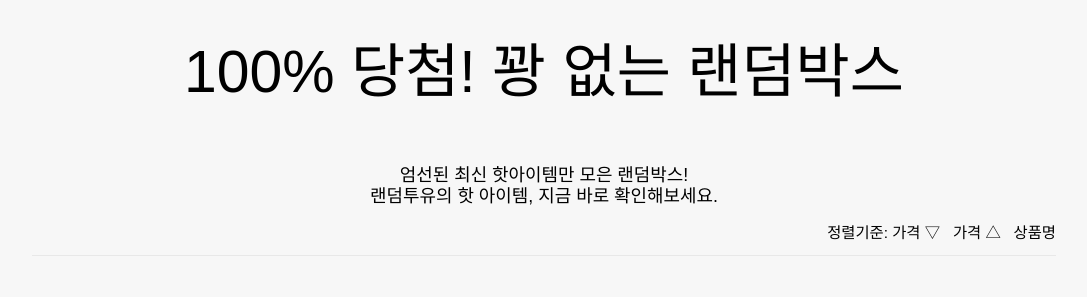
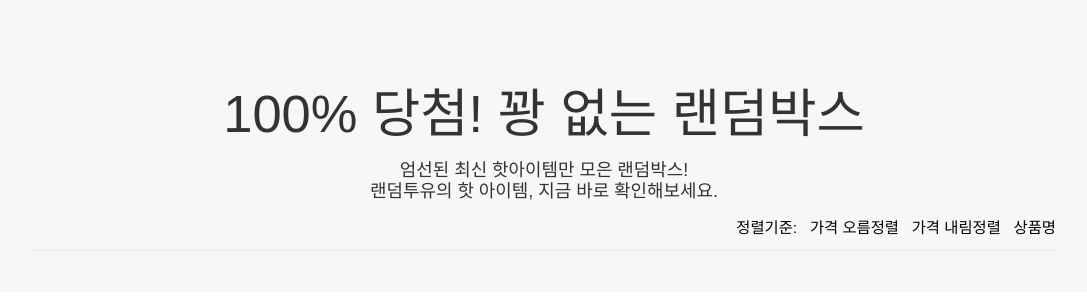
Before and after one commit to Ian8829/rt, a React (Create React App) app in the folder product/: page / in a window 1280 px wide. Shown: the top 300 px of the page, without its empty margins (96-1183 px from the left). Built offline with nearby package versions, Linux system fonts and the light colour scheme; no server answers.

Commit message:
revise styling

```diff
--- a/product/src/App.css
+++ b/product/src/App.css
@@ -20,9 +20,12 @@
     cursor: pointer; }
   #product-list a:hover {
     color: #8b0000; }
+  #product-list .header {
+    color: #333; }
   #product-list .headerTitle {
-    font-size: 4vw;
-    padding-top: 3vw; }
+    font-size: 3.5vw;
+    padding-top: 6.6vw;
+    margin-bottom: 1.2vw; }
   #product-list .headerContent {
     font-size: 2.3vw; }
   #product-list .itemSorting {
@@ -74,7 +77,7 @@
       #product-list .itemSet > p {
         font-size: 2.1vw; }
       #product-list .headerTitle {
-        font-size: 4.2vw; }
+        font-size: 3.7vw; }
       #product-list .headerContent {
         font-size: 2.1vw; } }
   @media screen and (max-width: 1023px) and (min-width: 768px) {
@@ -93,7 +96,7 @@
       #product-list .itemSet > p {
         font-size: 1.5vw; }
       #product-list .headerTitle {
-        font-size: 4.4vw; }
+        font-size: 3.9vw; }
       #product-list .headerContent {
         font-size: 1.7vw; } }
   @media screen and (max-width: 1366px) and (min-width: 1024px) {
@@ -112,7 +115,7 @@
       #product-list .itemSet > p {
         font-size: 1.2vw; }
       #product-list .headerTitle {
-        font-size: 4.6vw; }
+        font-size: 4.1vw; }
       #product-list .headerContent {
         font-size: 1.4vw; } }
   @media screen and (min-width: 1367px) {
@@ -131,7 +134,7 @@
       #product-list .itemSet > p {
         font-size: 1.1vw; }
       #product-list .headerTitle {
-        font-size: 4vw; }
+        font-size: 3.5vw; }
       #product-list .headerContent {
         font-size: 1.2vw; } }
 
--- a/product/src/App.scss
+++ b/product/src/App.scss
@@ -28,9 +28,14 @@
 
 
   /* itemHeader */
+  .header {
+    color: #333;
+  }
+
   .headerTitle {
-    font-size: 4vw;
-    padding-top: 3vw;
+    font-size: 3.5vw;
+    padding-top: 6.6vw;
+    margin-bottom: 1.2vw;
   }
 
   .headerContent {
@@ -118,7 +123,7 @@
 
     /* itemHeader */
     .headerTitle {
-      font-size: 4.2vw;
+      font-size: 3.7vw;
     }
 
     .headerContent {
@@ -149,7 +154,7 @@
 
     /* itemHeader */
     .headerTitle {
-      font-size: 4.4vw;
+      font-size: 3.9vw;
     }
 
     .headerContent {
@@ -180,7 +185,7 @@
 
     /* itemHeader */
     .headerTitle {
-      font-size: 4.6vw;
+      font-size: 4.1vw;
     }
 
     .headerContent {
@@ -211,7 +216,7 @@
 
     /* itemHeader */
     .headerTitle {
-      font-size: 4vw;
+      font-size: 3.5vw;
     }
 
     .headerContent {
--- a/product/src/components/itemList.js
+++ b/product/src/components/itemList.js
@@ -69,11 +69,14 @@ class ItemList extends Component {
               }
             }}
           />
+          <a>
+            정렬기준:
+          </a>
           <a onClick={() => this.setState({ order: 'down' })}>
-            정렬기준: 가격 ▽
+            가격 오름정렬
           </a>
           <a onClick={() => this.setState({ order: 'up' })}>
-            가격 △
+            가격 내림정렬
           </a>
           <a onClick={() => this.setState({ order: 'alphabet' })}>
             상품명
```
Also changed, not shown: 2 other files (tests, documents, lock files or other folders).
